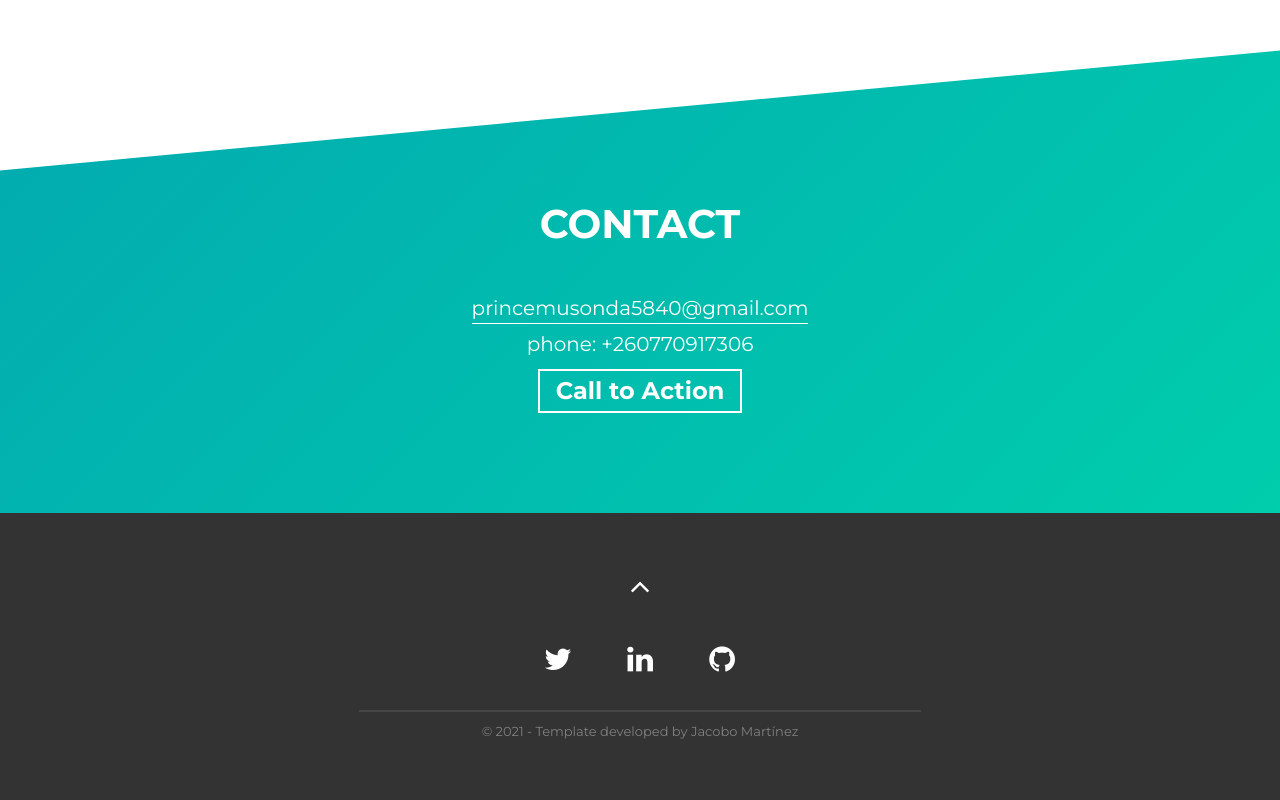
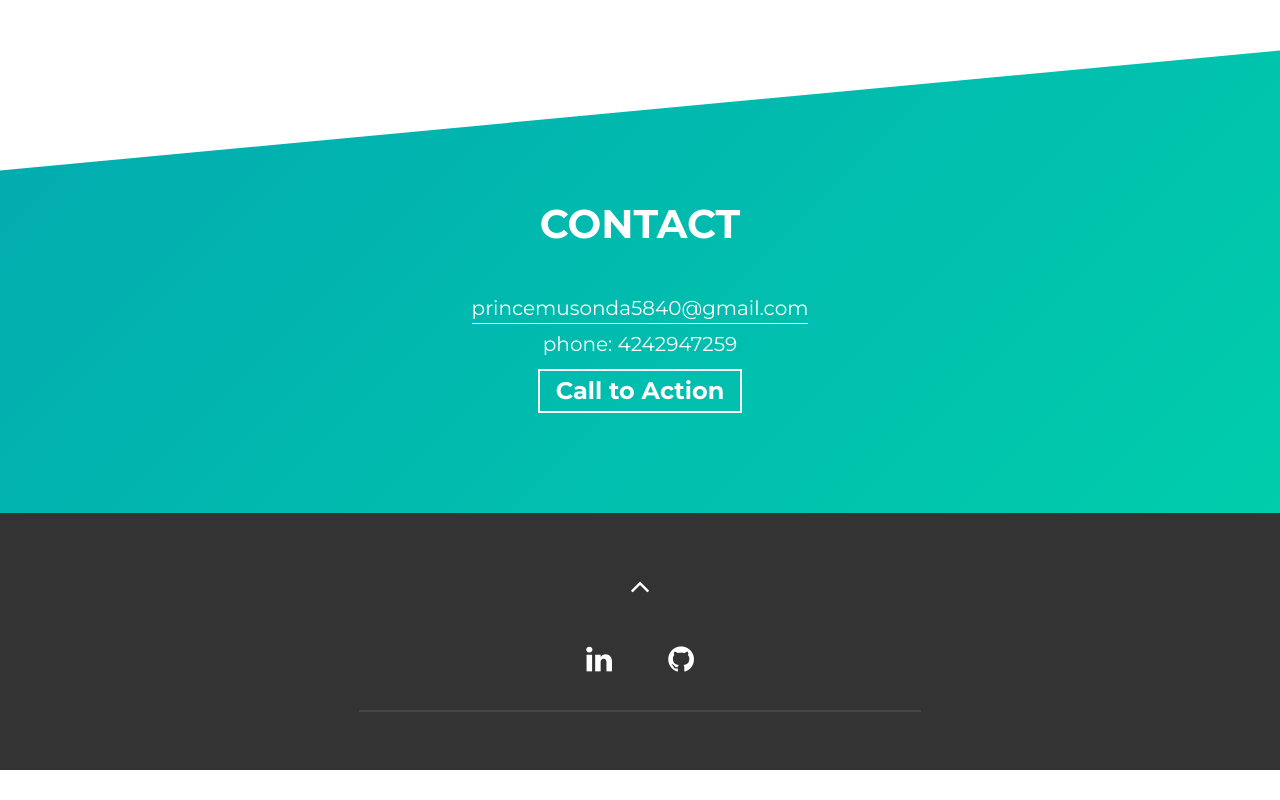
Before and after one commit to prince-musonda/my-portifolio, a website built with Parcel: page src/index.html in a window 1280 px wide. Shown: the part 3379-4179 px from the top of the page. After the commit the page ends 4149 px from the top, so only its background shows below. Built offline with nearby package versions, Linux system fonts and the light colour scheme.

Commit message:
Update index.html
update

```diff
--- a/src/index.html
+++ b/src/index.html
@@ -356,7 +356,7 @@
           <p class="contact-wrapper__text">
             <div style="font-size: 2rem; display: flex; flex-direction: column; align-items: center; overflow-y: auto;">
               <span style="border-bottom: 1px solid; margin-bottom: 0.5rem; max-width: max-content;">princemusonda5840@gmail.com</span>
-              <span>phone:  +260770917306</span>
+              <span>phone: 4242947259</span>
             </div>
 
             </p>
@@ -379,13 +379,10 @@
           <i class="fa fa-angle-up fa-2x" aria-hidden="true"></i>
         </a>
         <div class="social-links">
-          <a rel="noreferrer" href="#!" target="_blank">
-            <i class="fa fa-twitter fa-inverse"></i>
-          </a>
-          <a rel="noreferrer" href="#!" target="_blank">
+          <a rel="noreferrer" href="https://www.linkedin.com/in/prince-musonda-962587263/" target="_blank">
             <i class="fa fa-linkedin fa-inverse"></i>
           </a>
-          <a rel="noreferrer" href="#!" target="_blank">
+          <a rel="noreferrer" href="https://github.com/prince-musonda" target="_blank">
             <i class="fa fa-github fa-inverse"></i>
           </a>
         </div>
@@ -393,12 +390,6 @@
         <hr />
 
         <!-- Notice: if you want to give me some credit, it will be huge for me! if not, put your data on it -->
-        <p class="footer__text">
-          © 2021 - Template developed by
-          <a rel="noreferrer" href="https://github.com/cobidev" target="_blank"
-            >Jacobo Martínez</a
-          >
-        </p>
       </div>
     </footer>
     <!-- /END Footer Section -->
```
